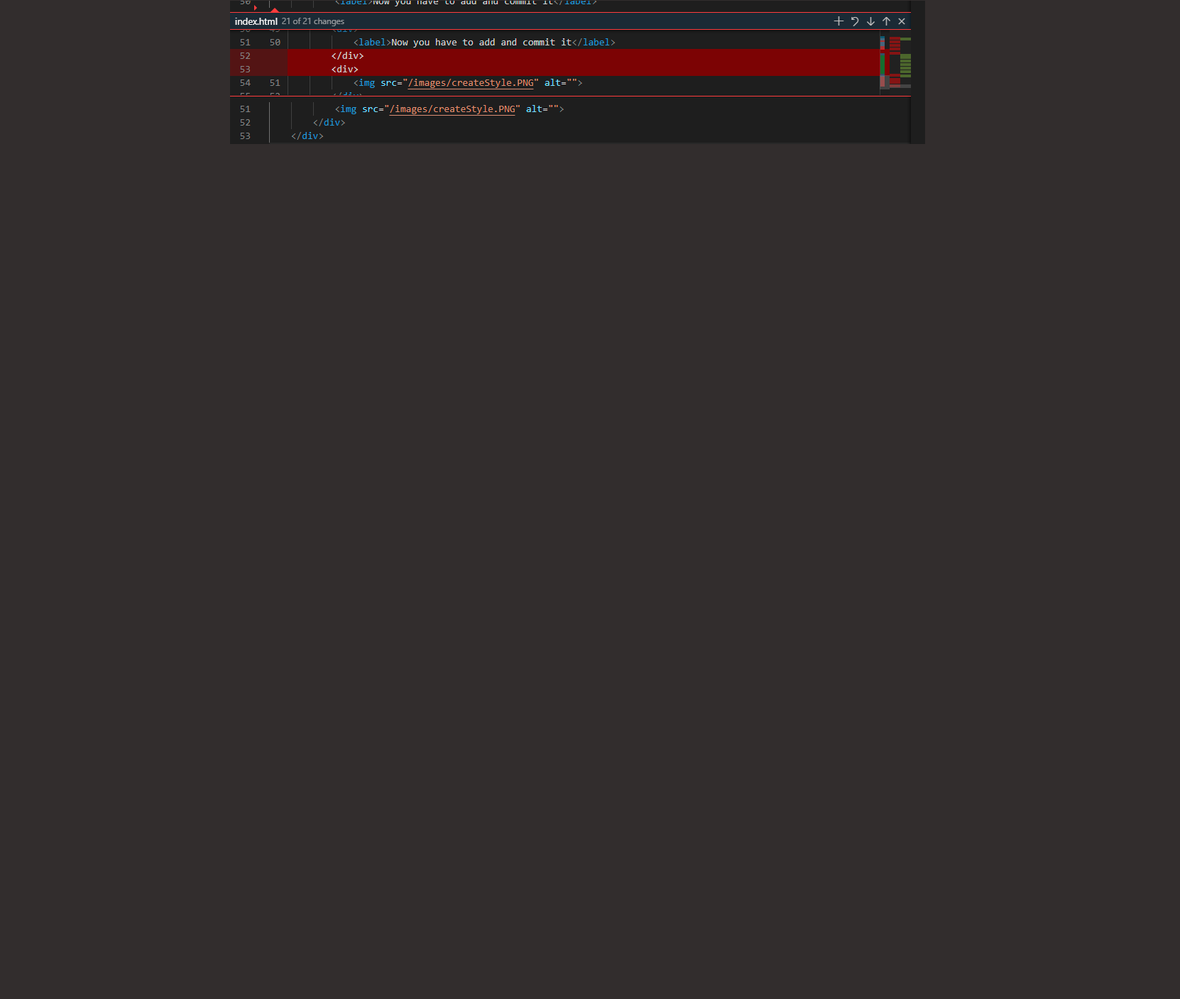
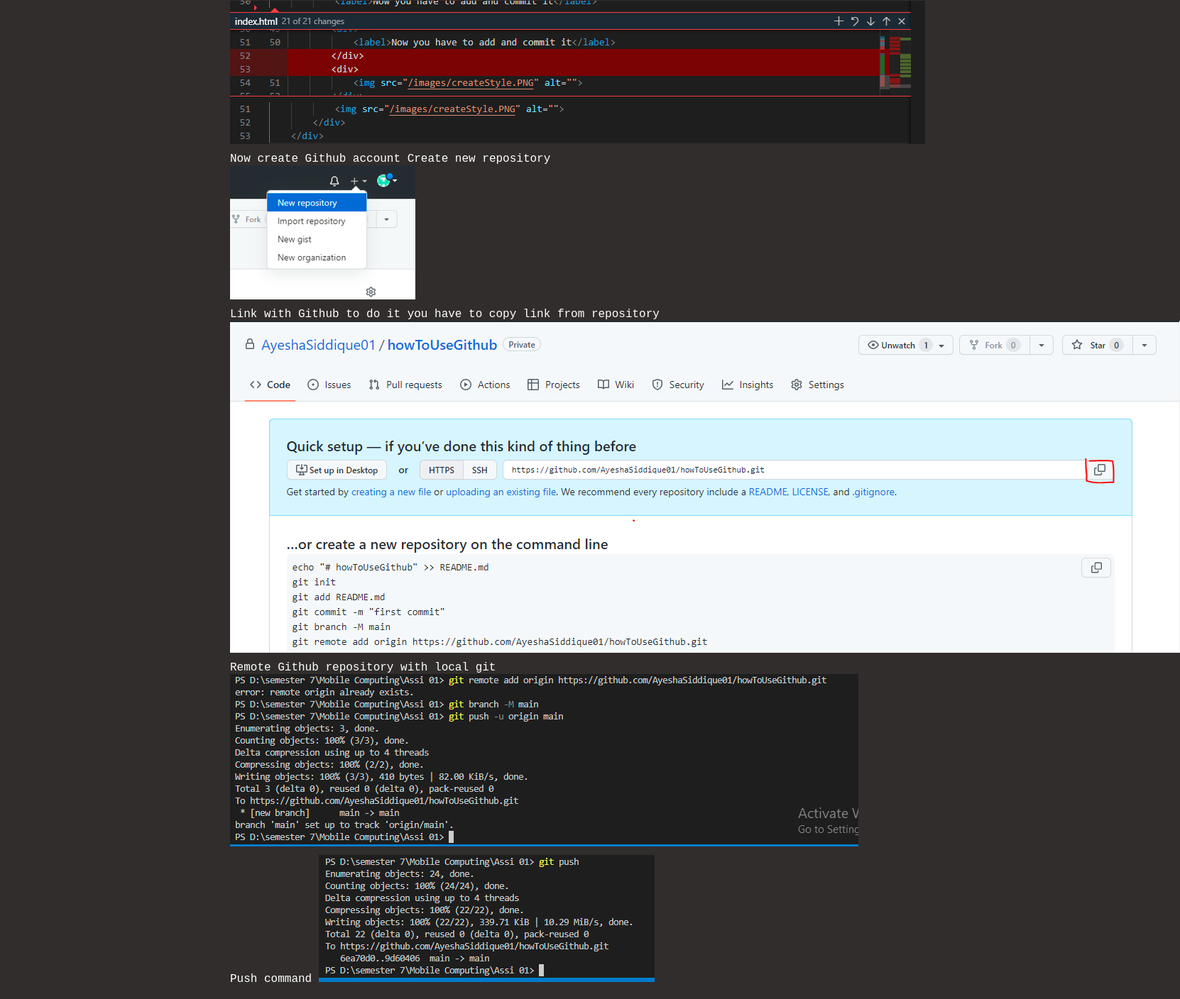
Before and after one commit to AyeshaSiddique01/howToUseGithub, a plain HTML site: page index.html in a window 1280 px wide. Shown: the part 2412-3820 px from the top of the page at 71% size, 1662 px wide, since content can reach past the window. Before the commit the page ends 2645 px from the top, so only its background shows below. Drawn offline with Linux system fonts and the light colour scheme.

Commit message:
Remote github

```diff
--- a/index.html
+++ b/index.html
@@ -50,6 +50,23 @@
             <img src="/images/seeChanges1.PNG" alt="">
             <img src="/images/seeChanges2.PNG" alt="">
         </div>
+        <div>
+            <label>Now create Github account</label>
+            <label>Create new repository</label>
+            <img src="/images/createNewRepo.PNG" alt="">
+        </div>
+        <div>
+            <label>Link with Github to do it you have to copy link from repository</label>
+            <img src="/images/copyRepoLink.PNG" alt="">
+        </div>
+        <div>
+            <label>Remote Github repository with local git</label>
+            <img src="/images/remoteGithub.PNG" alt="">
+        </div>
+        <div>
+            <label>Push command</label>
+            <img src="/images/push.PNG" alt="">
+        </div>
     </div>
 </body>
 </html>
```
